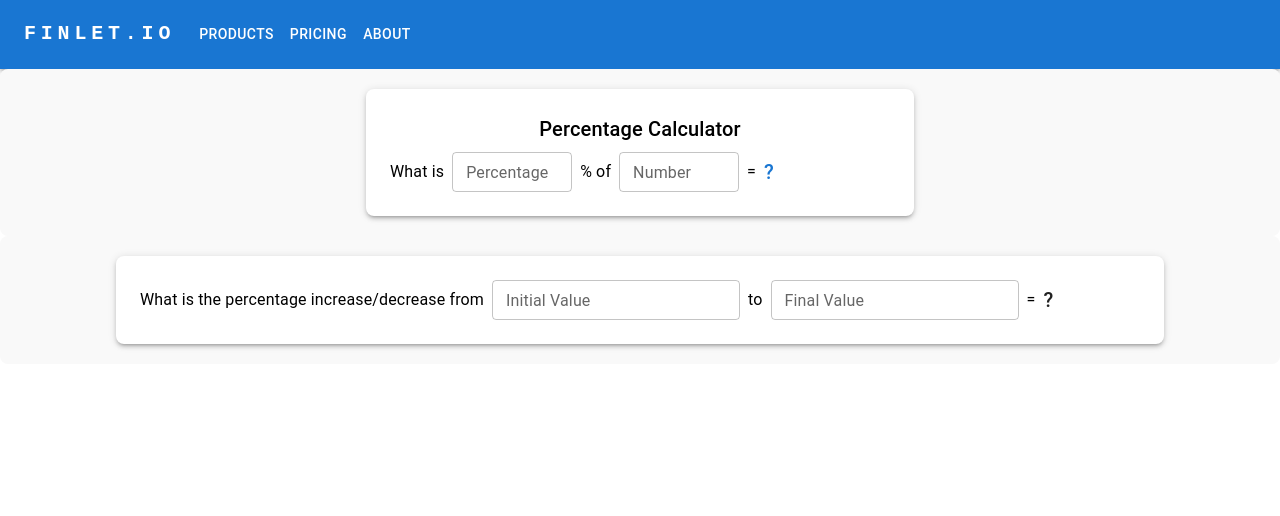
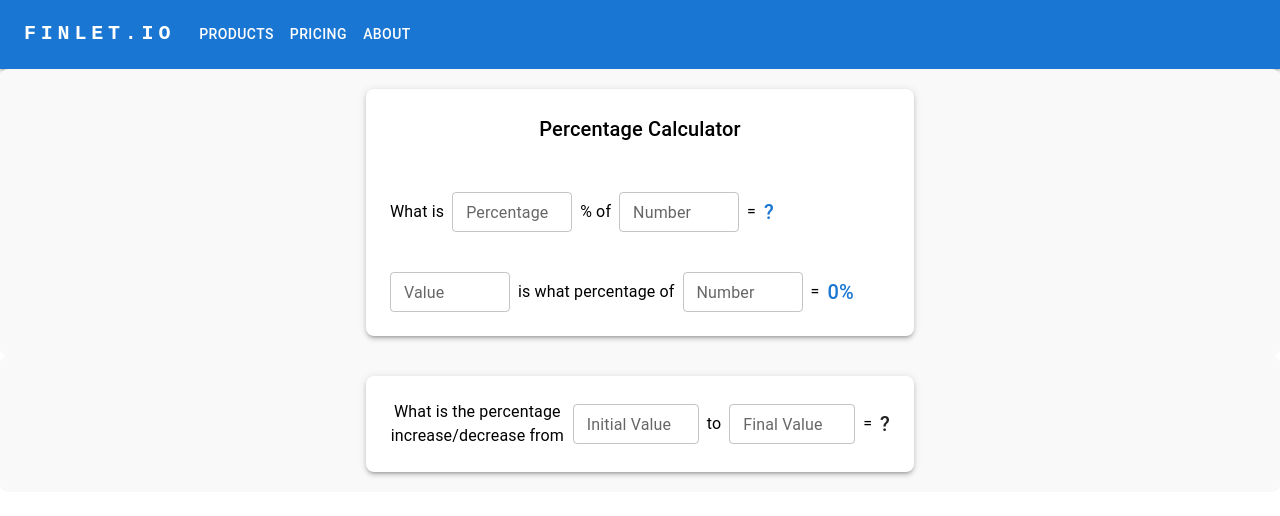
Before and after one commit to harixcode/finlet-web-v1, a React (Create React App) app: page / in a window 1280 px wide. Shown: the top 516 px of the page. Built offline with nearby package versions, Linux system fonts and the light colour scheme.

Commit message:
added new value to percentage feature

```diff
--- a/src/components/header/Appbar.tsx
+++ b/src/components/header/Appbar.tsx
@@ -42,7 +42,7 @@ function ResponsiveAppBar() {
             variant="h6"
             noWrap
             component="a"
-            href="#app-bar-with-responsive-menu"
+            href="#home"
             sx={{
               mr: 2,
               display: { xs: 'none', md: 'flex' },
@@ -50,7 +50,7 @@ function ResponsiveAppBar() {
               fontWeight: 700,
               letterSpacing: '.3rem',
               color: 'inherit',
-              textDecoration: 'none',
+              textDecoration: 'none'
             }}
           >
             FINLET.IO
--- a/src/components/percentage/percentage_calculator.tsx
+++ b/src/components/percentage/percentage_calculator.tsx
@@ -4,10 +4,13 @@ import React from "react";
 
 const PercentageCalculator = () => {
   const [percentage, setPercentage] = useState("");
-  const [number, setNumber] = useState("");
+  const [value1, setValue1] = useState("");
+  const [number, setNumber,] = useState("");
+  const [number2, setNumber2] = useState("");
 
   // Calculate percentage value
-  const result = percentage && number ? ((percentage / 100) * number).toFixed(2) : 0;
+  const result1 = percentage && number ? ((percentage / 100) * number).toFixed(2) : 0;
+  const result2 = value1 && number2 ? ((value1 *100) / number2).toFixed(3):0;
 
   return (
     <Box
@@ -24,7 +27,7 @@ const PercentageCalculator = () => {
       <Typography variant="h6" gutterBottom>
         Percentage Calculator
       </Typography>
-      <Box sx={{ display: "flex", alignItems: "center", gap: 1 }}>
+      <Box sx={{ display: "flex", alignItems: "center", gap: 1, paddingTop:5,width: 500 }}>
       <Typography>What is </Typography>
         <TextField
           type="number"
@@ -47,7 +50,33 @@ const PercentageCalculator = () => {
         />
         <Typography>=</Typography>
         <Typography variant="h6" color="primary">
-          {result || "?"}
+          {result1 || "?"}
+        </Typography>
+      </Box>
+      <Box sx={{ display: "flex", alignItems: "center", gap: 1, paddingTop:5, width: 500 }}>
+        {/* Value to Percentage */}
+        <TextField
+          type="number"
+          label="Value"
+          variant="outlined"
+          size="small"
+          value={value1}
+          onChange={(e) => setValue1(e.target.value)}
+          sx={{ width: 120 }}
+        />
+        <Typography>is what percentage of</Typography>
+        <TextField
+          type="number"
+          label="Number"
+          variant="outlined"
+          size="small"
+          value={number2}
+          onChange={(e) => setNumber2(e.target.value)}
+          sx={{ width: 120 }}
+        />
+        <Typography>=</Typography>
+        <Typography variant="h6" color="primary">
+          {result2+ "%"|| "?"}
         </Typography>
       </Box>
     </Box>
--- a/src/components/percentage/percentage_change.tsx
+++ b/src/components/percentage/percentage_change.tsx
@@ -28,7 +28,7 @@ const PercentageChangeCalculator = () => {
         bgcolor: "background.paper",
         boxShadow: 3,
         borderRadius: 2,
-        maxWidth: 1000,
+        maxWidth: 500,
         mx: "auto",
         textAlign: "center",
       }}
@@ -36,7 +36,7 @@ const PercentageChangeCalculator = () => {
       {/* <Typography variant="h6" gutterBottom>
         Percentage Change Calculator
       </Typography> */}
-      <Box sx={{ display: "flex", alignItems: "center",gap: 1 }}>
+      <Box sx={{ display: "flex", alignItems: "center",gap: 1, }}>
         <Typography>What is the percentage increase/decrease from</Typography>
         <TextField
           type="number"
```
